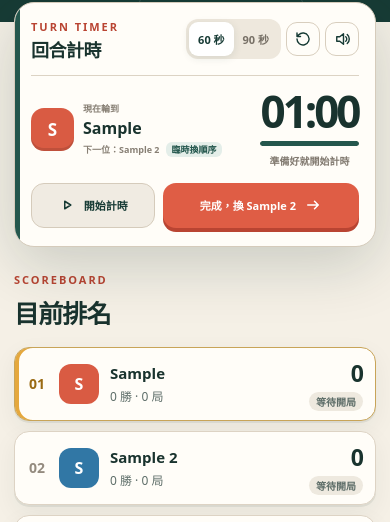
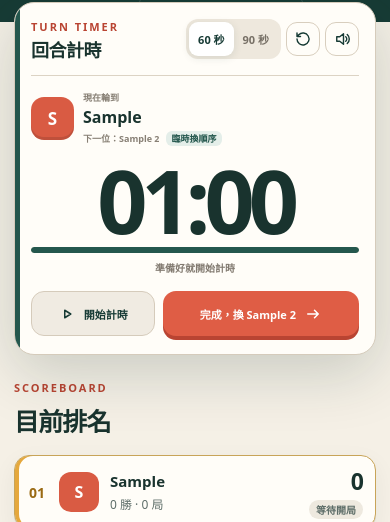
Before and after one commit to orsinobbb/rummikub-score, a plain HTML site: page index.html in a window 390 px wide. Both pictures are taken after typing "Sample", "Sample", "Sample", "Sample" into the empty fields and a click on the button "開始這場牌局". Shown: the part 253-775 px from the top of the page. Drawn offline with Linux system fonts and the light colour scheme.

Commit message:
Enlarge turn timer display

```diff
--- a/styles.css
+++ b/styles.css
@@ -818,7 +818,7 @@ svg {
 .timer-main {
   display: grid;
   grid-template-columns: minmax(200px, 1fr) auto minmax(285px, 1fr);
-  gap: 28px;
+  gap: 22px;
   padding-top: 18px;
 }
 
@@ -899,22 +899,22 @@ svg {
 }
 
 .timer-clock-block {
-  min-width: 155px;
+  min-width: 225px;
   text-align: center;
 }
 
 .timer-clock {
   display: block;
-  font-size: clamp(48px, 5vw, 64px);
+  font-size: clamp(88px, 9vw, 120px);
   font-weight: 900;
   font-variant-numeric: tabular-nums;
   letter-spacing: -0.07em;
-  line-height: 0.95;
+  line-height: 0.88;
 }
 
 .timer-progress {
-  height: 5px;
-  margin: 11px 0 7px;
+  height: 6px;
+  margin: 14px 0 7px;
   overflow: hidden;
   background: #e5ded2;
   border-radius: 999px;
@@ -2079,7 +2079,8 @@ svg {
   }
 
   .timer-main {
-    gap: 15px 10px;
+    grid-template-columns: 1fr;
+    gap: 16px;
     padding-top: 15px;
   }
 
@@ -2105,11 +2106,12 @@ svg {
   }
 
   .timer-clock-block {
-    min-width: 99px;
+    width: 100%;
+    min-width: 0;
   }
 
   .timer-clock {
-    font-size: 44px;
+    font-size: clamp(80px, 24vw, 88px);
   }
 
   .timer-progress {
@@ -2118,6 +2120,7 @@ svg {
 
   .timer-actions {
     display: grid;
+    grid-column: auto;
     grid-template-columns: 0.85fr 1.35fr;
     width: 100%;
     gap: 8px;
```
